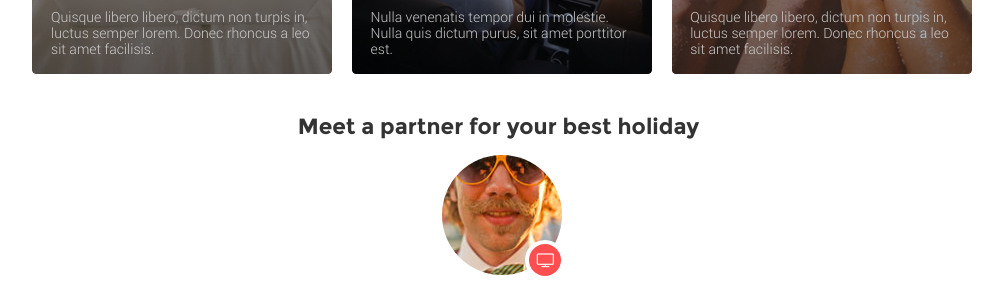
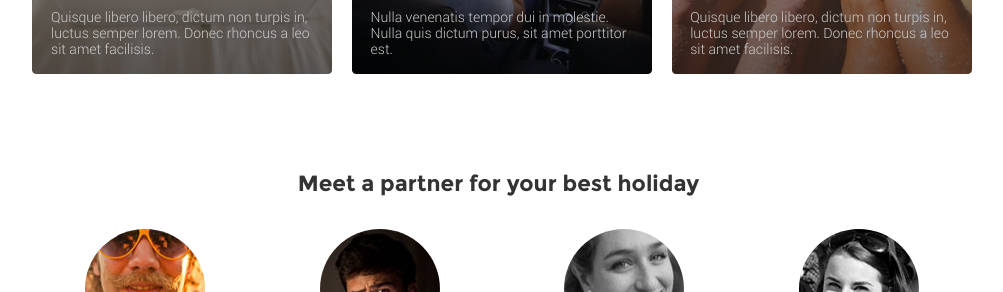
Before and after one commit to AntonSmyrnoff/smirnov_fe6_exam, a website: page index.html in a window 1280 px wide. Shown: the part 1181-1473 px from the top of the page, without its empty margins (138-1141 px from the left). Drawn offline with nearby package versions, Linux system fonts and the light colour scheme.

Commit message:
partners section is fully done

```diff
--- a/scss/_partners.scss
+++ b/scss/_partners.scss
@@ -22,6 +22,27 @@
 			float: right;
 		}
 	};
+	@include respond-to(desktop) {
+		margin-top: 97px;
+		.partners__wrapper {
+			width: 100%;
+			margin: 32px auto;
+			margin-bottom: 0;
+		}
+		.partners__container {
+			width: 49%;
+			div:last-child {
+				margin-top: 0;
+				margin-left: 2%;
+			}
+		}
+		.partners__container--left {
+			float: left;
+		}
+		.partners__container--right {
+			float: right;
+		}
+	};
 
 	h2 {
 		margin-left: -7px;
@@ -32,6 +53,10 @@
 
 .partners__item {
 	width: 100%;
+	@include respond-to(desktop) {
+		width: 49%;
+		float: left;
+	}
 	a {
 		text-decoration: none;
 		display: block;
@@ -49,6 +74,9 @@
     	line-height: 17px;
     	@include respond-to(tablet) {
 			margin: 13px 2px;
+		}
+		@include respond-to(desktop) {
+			margin: 13px 5px;
 		}
 	}
 }
@@ -123,6 +151,10 @@
 		width: 192px;
 		margin: 24px auto;
 	}
+	@include respond-to(desktop) {
+		width: 192px;
+		margin: 24px auto;
+	}
 	a {
 		color: $bgColor;
 		border: 2px solid $bgColor;
```
Also changed, not shown: css/style.css, 1 other file.
